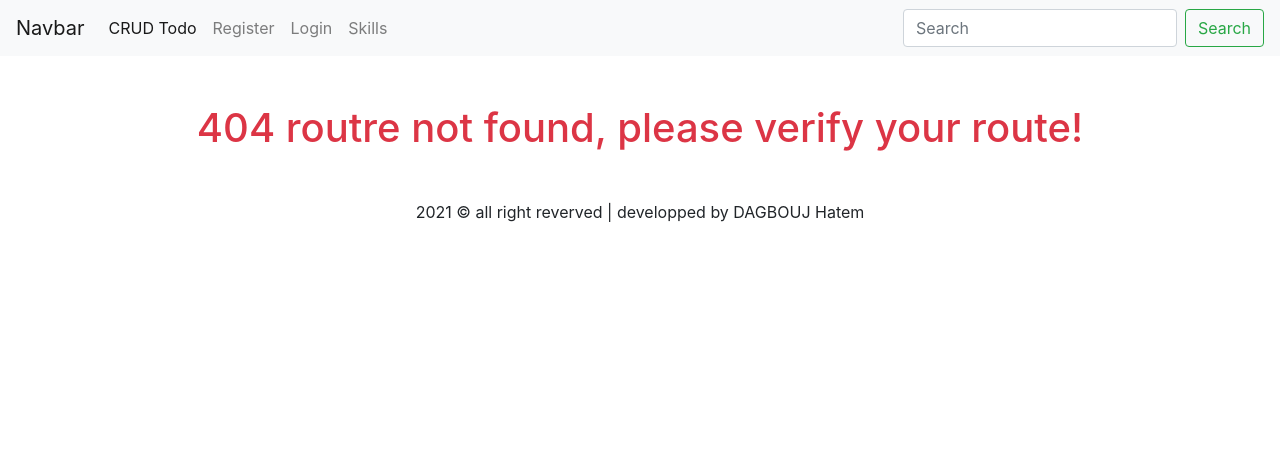
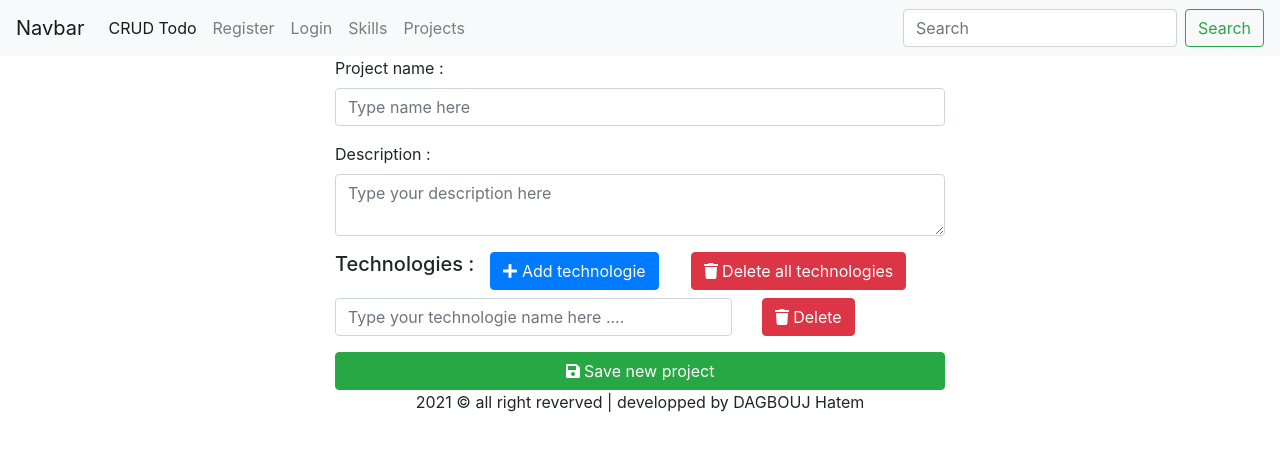
Before and after one commit to dagboujhatem/angular-challenges, an Angular app: page /add-project in a window 1280 px wide. Before the commit this address had no page. Shown: the top 450 px of the page. Built offline with nearby package versions, Linux system fonts and the light colour scheme.

Commit message:
project form array exemple

```diff
--- /dev/null
+++ b/src/app/add-project/add-project.component.html
@@ -0,0 +1,58 @@
+<div class="row">
+    <div class="offset-3 col-6">
+        <form [formGroup]="addProjectForm" (ngSubmit)="saveProject()">
+            <div class="form-group">
+                <label for="name">Project name :</label>
+                <input type="text" class="form-control" id="name" placeholder="Type name here" formControlName="name"
+                    [ngClass]="{'is-invalid': submitted && addProjectForm.controls.name.errors, 'is-valid': submitted && !addProjectForm.controls.name.errors}">
+                <div class="invalid-feedback d-block">
+                    <div *ngIf="submitted && addProjectForm.controls.name.hasError('required')">Name is required.</div>
+                </div>
+            </div>
+            <div class="form-group">
+                <label for="description">Description :</label>
+                <textarea class="form-control" row="10" id="description" placeholder="Type your description here"
+                    formControlName="description"
+                    [ngClass]="{'is-invalid': submitted && addProjectForm.controls.description.errors, 'is-valid': submitted && !addProjectForm.controls.description.errors}"></textarea>
+                <div class="invalid-feedback d-block">
+                    <div *ngIf="submitted && addProjectForm.controls.description.hasError('required')">Description is
+                        required.</div>
+                    <div *ngIf="submitted && addProjectForm.controls.description.hasError('minlength')">Description is
+                        invalid format > 8.</div>
+                </div>
+            </div>
+            <div class="row">
+                <div class="col-12 d-flex d-block">
+                    <p class="h5">Technologies :</p>
+                    <button type="button" class="btn btn-primary mx-3 mb-2" (click)="addTechnologie()">
+                        <i class="fa fa-plus"></i> Add technologie</button>
+                    <button type="button" class="btn btn-danger mx-3 mb-2" (click)="deleteAllTechnologie()">
+                        <i class="fa fa-trash"></i>
+                            Delete all technologies
+                    </button>
+                </div>
+            </div>
+            <div formArrayName="technologies" *ngFor="let technologie of technologies.controls; let i = index;">
+                <div class="row">
+                    <div class="form-group col-8">
+                        <input type="text" placeholder="Type your technologie name here ...." class="form-control" [formControlName]="i"
+                         [ngClass]="{'is-invalid': submitted && technologie.errors, 'is-valid': submitted && !technologie.errors}">
+                         <div class="invalid-feedback d-block" *ngIf="submitted && technologie.errors">
+                            <div *ngIf="technologie.errors.required">
+                                Technologie number {{i}} is required.
+                            </div>
+                        </div>
+                    </div>
+                    <div class="col-4">
+                        <button type="button" class="btn btn-danger" (click)="deleteTechnologie(i)">
+                            <i class="fa fa-trash"></i> Delete
+                        </button>
+                    </div>
+                </div>
+            </div>
+            <button type="submit" class="btn btn-success btn-block" [disabled]="submitted && addProjectForm.invalid">
+                <i class="fa fa-save"></i> Save new project
+            </button>
+        </form>
+    </div>
+</div>
--- /dev/null
+++ b/src/app/add-project/add-project.component.ts
@@ -0,0 +1,65 @@
+import { Component, OnInit } from '@angular/core';
+import { FormArray, FormControl, FormGroup, Validators } from '@angular/forms';
+import { v4 as uuid } from 'uuid';
+
+@Component({
+  selector: 'app-add-project',
+  templateUrl: './add-project.component.html',
+  styleUrls: ['./add-project.component.css']
+})
+export class AddProjectComponent implements OnInit {
+
+  submitted = false;
+  addProjectForm: FormGroup;
+
+  constructor() { }
+
+  ngOnInit(): void {
+    this.addProjectForm = new FormGroup({
+      id: new FormControl(uuid()),
+      name: new FormControl('', [Validators.required]),
+      description: new FormControl('', [Validators.required, Validators.minLength(8)]),
+      createdAt: new FormControl(new Date()),
+      updatedAt: new FormControl(new Date()),
+      technologies: new FormArray([this.createNewTechnologie()])
+    });
+  }
+
+  get technologies(): FormArray
+  {
+    return this.addProjectForm.get('technologies') as FormArray;
+  }
+
+  createNewTechnologie(): FormControl
+  {
+    return new FormControl('', [Validators.required]);
+  }
+
+  addTechnologie()
+  {
+    this.technologies.push(this.createNewTechnologie());
+  }
+
+  deleteTechnologie(i)
+  {
+    this.technologies.removeAt(i);
+  }
+
+  deleteAllTechnologie()
+  {
+    this.technologies.clear();
+  }
+
+  saveProject()
+  {
+    this.submitted = true;
+    if(this.addProjectForm.invalid)
+    {
+      return;
+    }
+
+    // log value
+    console.log(this.addProjectForm.value);
+  }
+
+}
--- a/src/app/app-routing.module.ts
+++ b/src/app/app-routing.module.ts
@@ -1,5 +1,6 @@
 import { NgModule } from '@angular/core';
 import { Routes, RouterModule } from '@angular/router';
+import { AddProjectComponent } from './add-project/add-project.component';
 import { AddSkillsComponent } from './add-skills/add-skills.component';
 import { AddTodoComponent } from './add-todo/add-todo.component';
 import { ListTodoComponent } from './list-todo/list-todo.component';
@@ -39,6 +40,10 @@ const routes: Routes = [
     component: AddSkillsComponent
   },
   {
+    path: 'add-project',
+    component: AddProjectComponent
+  },
+  {
     path: '**',
     component: Page404Component
   }
--- a/src/app/app.module.ts
+++ b/src/app/app.module.ts
@@ -8,11 +8,12 @@ import { FooterComponent } from './footer/footer.component';
 import { LoginComponent } from './login/login.component';
 import { RegisterComponent } from './register/register.component';
 import { Page404Component } from './page404/page404.component';
-import { FormsModule, ReactiveFormsModule } from '@angular/forms';
+import { ReactiveFormsModule } from '@angular/forms';
 import { ListTodoComponent } from './list-todo/list-todo.component';
 import { UpdateTodoComponent } from './update-todo/update-todo.component';
 import { AddTodoComponent } from './add-todo/add-todo.component';
 import { AddSkillsComponent } from './add-skills/add-skills.component';
+import { AddProjectComponent } from './add-project/add-project.component';
 
 @NgModule({
   declarations: [
@@ -25,7 +26,8 @@ import { AddSkillsComponent } from './add-skills/add-skills.component';
     ListTodoComponent,
     UpdateTodoComponent,
     AddTodoComponent,
-    AddSkillsComponent
+    AddSkillsComponent,
+    AddProjectComponent
   ],
   imports: [
     BrowserModule,
--- a/src/app/navbar/navbar.component.html
+++ b/src/app/navbar/navbar.component.html
@@ -18,6 +18,9 @@
         <li class="nav-item">
           <a class="nav-link" routerLink="/add-user-with-skills">Skills</a>
         </li>
+        <li class="nav-item">
+          <a class="nav-link" routerLink="/add-project">Projects</a>
+        </li>
       </ul>
       <form class="form-inline my-2 my-lg-0">
         <input class="form-control mr-sm-2" type="search" placeholder="Search" aria-label="Search">
```
Also changed, not shown: src/app/add-project/add-project.component.css (added), 1 other file (tests, documents, lock files or other folders).
